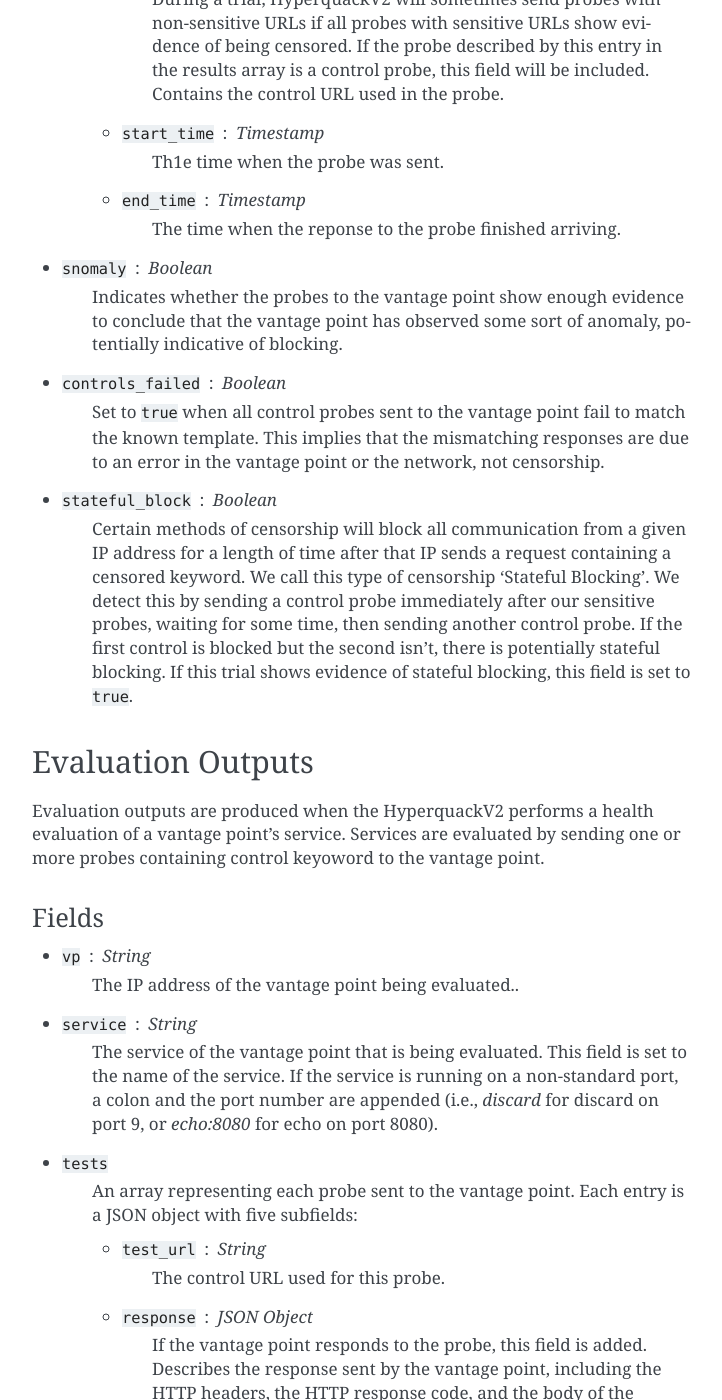
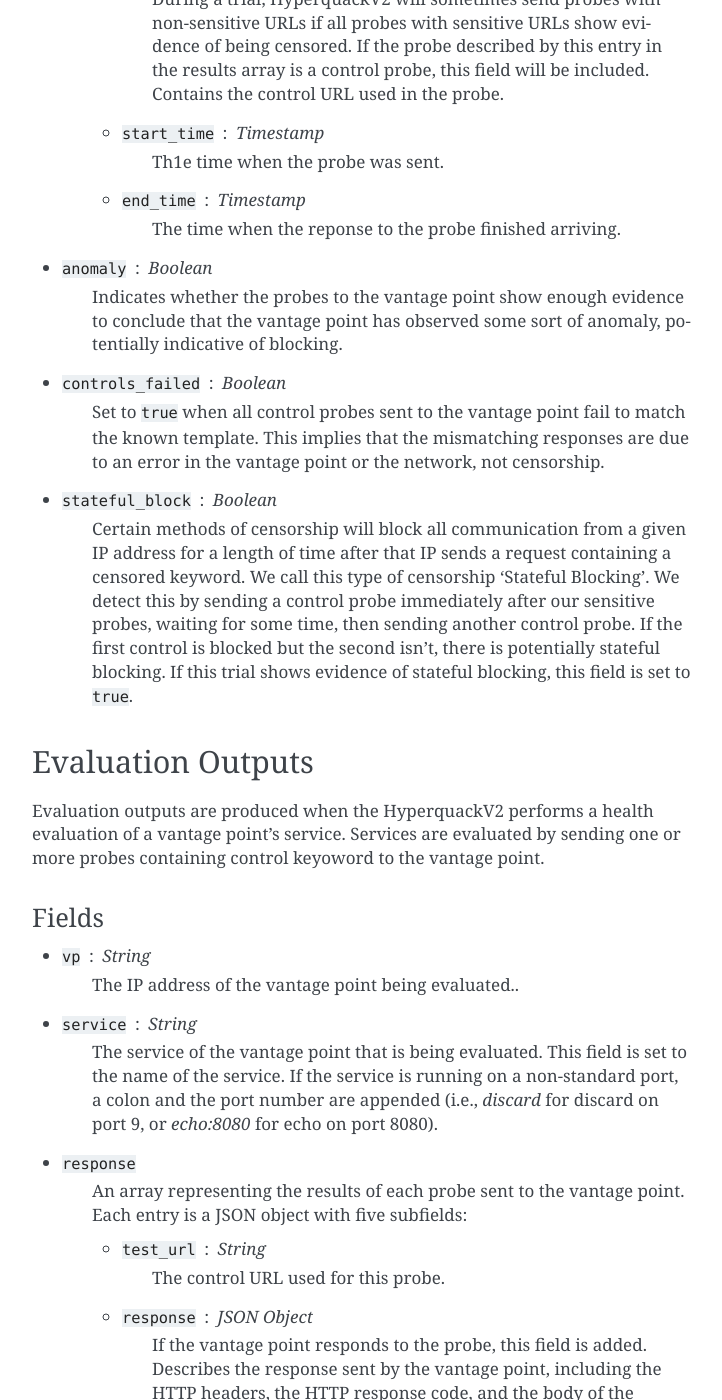
Before and after one commit to censoredplanet/censoredplanet, a Sphinx documentation site: the page built from docs/hyperquackv2.rst, in a window 1280 px wide and 1400 px high, scrolled down 1566 px. Shown: the whole window, without its empty margins (388-1110 px from the left). Built offline with Sphinx 7.4.7, drawn with Linux system fonts in a browser that asks for light colours.

Commit message:
updated to be more in line with satellite

```diff
--- a/docs/hyperquackv2.rst
+++ b/docs/hyperquackv2.rst
@@ -40,7 +40,7 @@
     (i.e., *discard* for discard on port 9, or *echo:8080* for echo on port 8080).
 * :code:`test_url` : String
     The URL being tested by this trial.
-* :code:`trials`
+* :code:`response`
     An array representing the results of each probe sent to the vantage point.
     Each entry is a JSON object with six subfields:
 
@@ -71,7 +71,7 @@
     * :code:`end_time` : Timestamp
         The time when the reponse to the probe finished arriving.
 
-* :code:`snomaly` : Boolean
+* :code:`anomaly` : Boolean
     Indicates whether the probes to the vantage point show enough evidence to
     conclude that the vantage point has observed some sort of anomaly, potentially
     indicative of blocking.
@@ -107,8 +107,8 @@
     to the name of the service. If the service is running on a non-standard
     port, a colon and the port number are appended
     (i.e., *discard* for discard on port 9, or *echo:8080* for echo on port 8080).
-* :code:`tests`
-    An array representing each probe sent to the vantage point.
+* :code:`response`
+    An array representing the results of each probe sent to the vantage point.
     Each entry is a JSON object with five subfields:
 
     * :code:`test_url` : String
```
